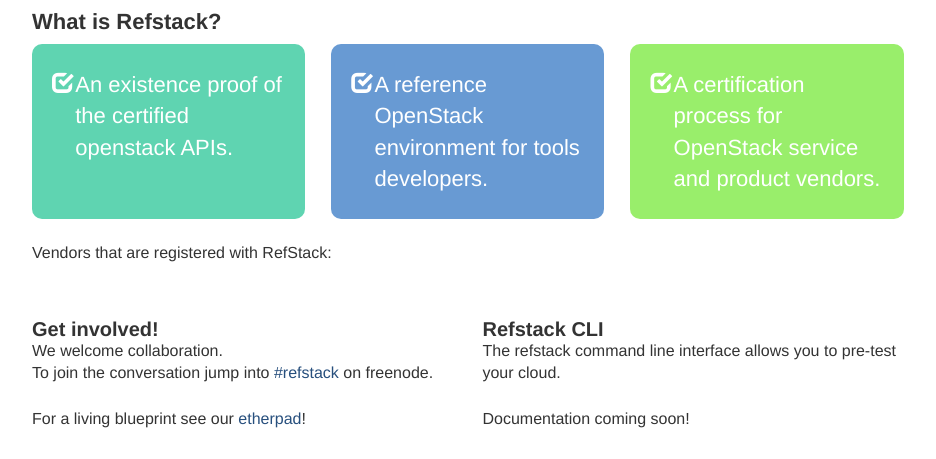
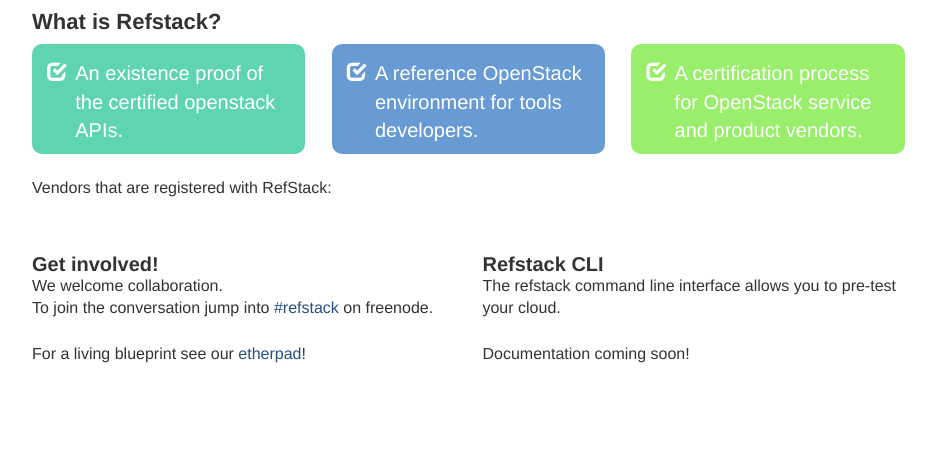
Before and after one commit to openstack-archive/refstack, a Flask app: page / in a window 1280 px wide. Shown: the part 100-559 px from the top of the page, without its empty margins (185-1121 px from the left). Run offline with Flask 2, Linux system fonts and the light colour scheme; some libraries are stand-ins or nearby versions.

Commit message:
fixed margins on home page

```diff
--- a/refstack/static/refstack.css
+++ b/refstack/static/refstack.css
@@ -83,7 +83,6 @@ h2{
 .logo{
     display: inline-block;
     height: 50px;
-
     color: #274F7D;
     font-size: 30px;
     font-weight: bold;
@@ -119,14 +118,14 @@ input[name="openid"] {
 
 .option{
     border-radius: 10px;
-    padding: 25px 20px;
+    padding: 15px 15px;
     color: white;
-    height: 175px;
-    font-size: 22px;
+    height: 110px;
+    font-size: 20px;
 }
 .option p{
     display: block;
-    width: 210px;
+    width: 215px;
     float: right;
 }
 
```
